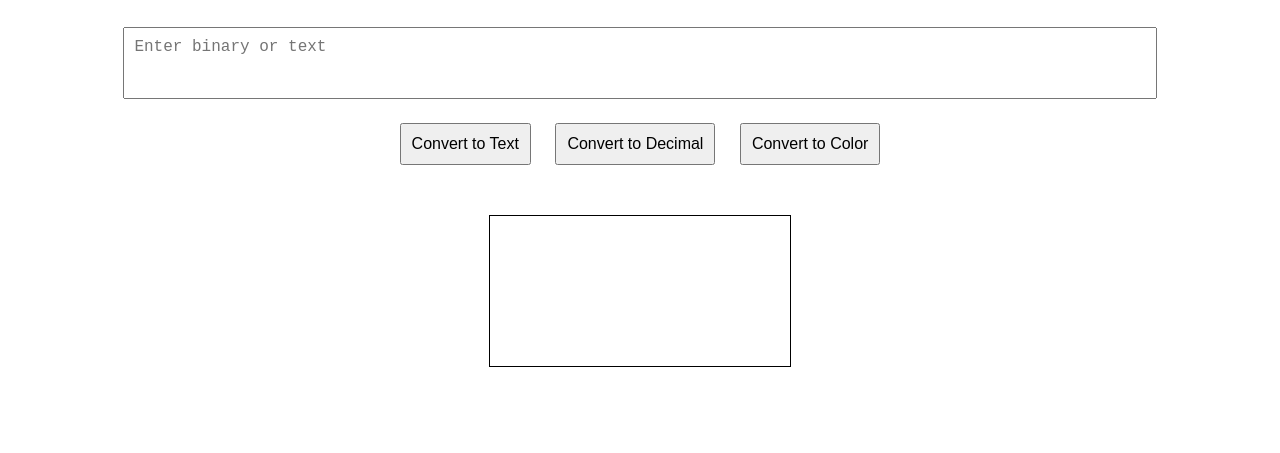
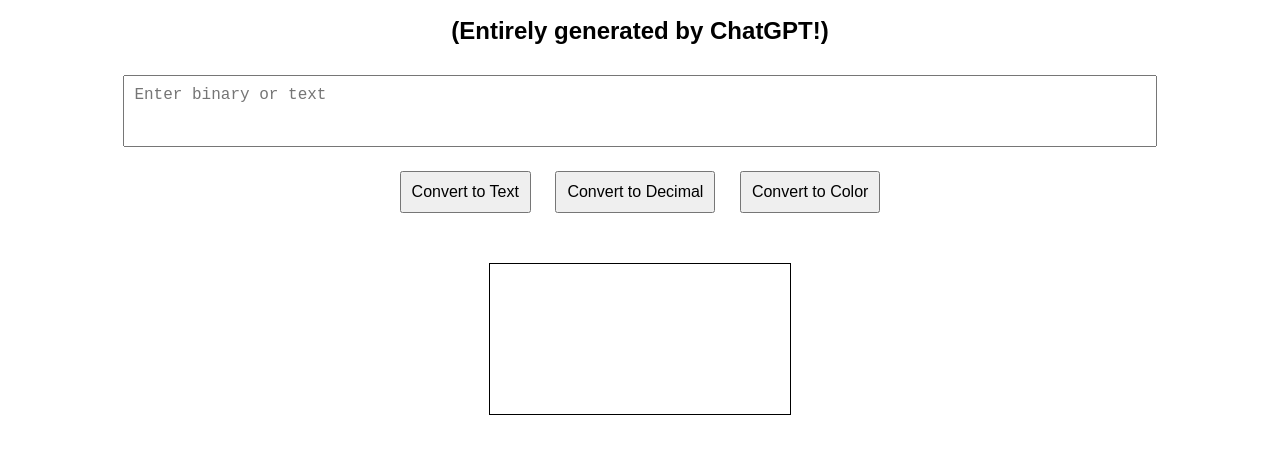
Before and after one commit to pverkind/byte-converter, a plain HTML site: page index.html in a window 1280 px wide. Shown: the part 51-504 px from the top of the page. Drawn offline with Linux system fonts and the light colour scheme.

Commit message:
Add reference to ChatGPT.html

```diff
--- a/index.html
+++ b/index.html
@@ -14,6 +14,7 @@
 </head>
 <body onload="loadFromURL()">
     <h2>Binary & UTF-8 Converter</h2>
+    <h2>(Entirely generated by ChatGPT!)</h2>
     <textarea id="inputField" placeholder="Enter binary or text" oninput="updateButtonLabel(); adjustTextareaHeight();"></textarea>
     <br>
     <button id="convertTextButton" onclick="convertText()">Convert to Text</button>
```
